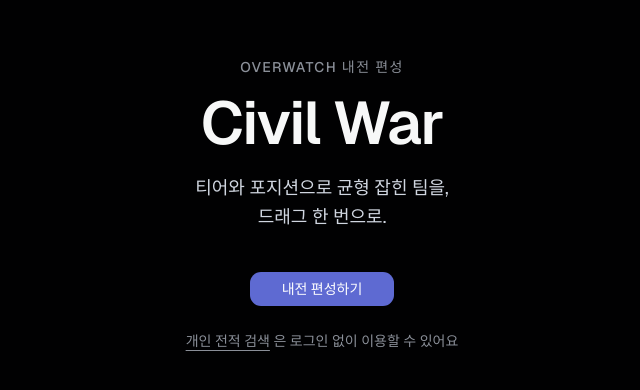
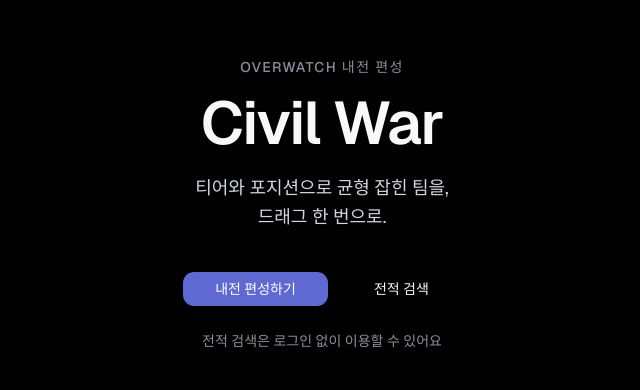
Before and after one commit to gyeolhwi/civil-war, a Next.js app: page / in a window 1280 px wide. Shown: the part 196-586 px from the top of the page, without its empty margins (318-958 px from the left). Built offline with nearby package versions, Linux system fonts and the light colour scheme; a web font is replaced by a local one.

Commit message:
FEAT(record): 랜딩에 전적 검색 보조 버튼 추가 - 2026-06-05

```diff
--- a/src/app/page.tsx
+++ b/src/app/page.tsx
@@ -16,20 +16,26 @@
           <br />
           드래그 한 번으로.
         </p>
+        <div className="flex flex-col items-center justify-center gap-3 sm:flex-row">
           <Link
             href="/login"
             className={buttonVariants({ size: "lg", className: "px-8" })}
           >
             내전 편성하기
           </Link>
-        <p className="mt-6 text-sm text-ink-subtle">
           <Link
             href="/record"
-            className="underline underline-offset-4 transition-colors hover:text-foreground"
+            className={buttonVariants({
+              variant: "outline",
+              size: "lg",
+              className: "px-8",
+            })}
           >
-            개인 전적 검색
-          </Link>{" "}
-          은 로그인 없이 이용할 수 있어요
+            전적 검색
+          </Link>
+        </div>
+        <p className="mt-6 text-sm text-ink-subtle">
+          전적 검색은 로그인 없이 이용할 수 있어요
         </p>
       </div>
     </main>
```
Lines whose indentation alone changed are shown as unchanged.
